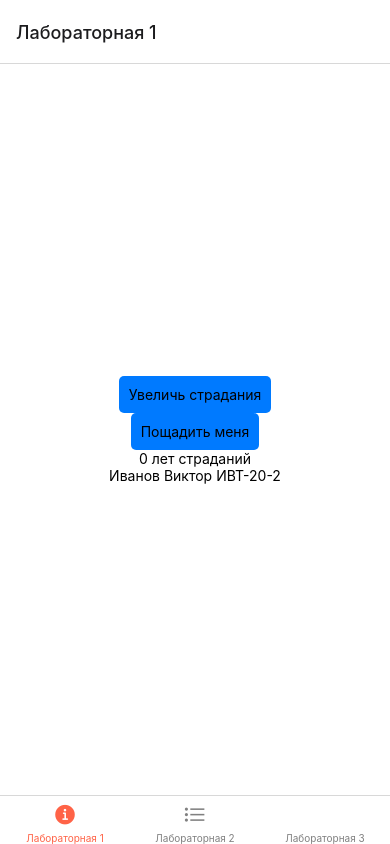
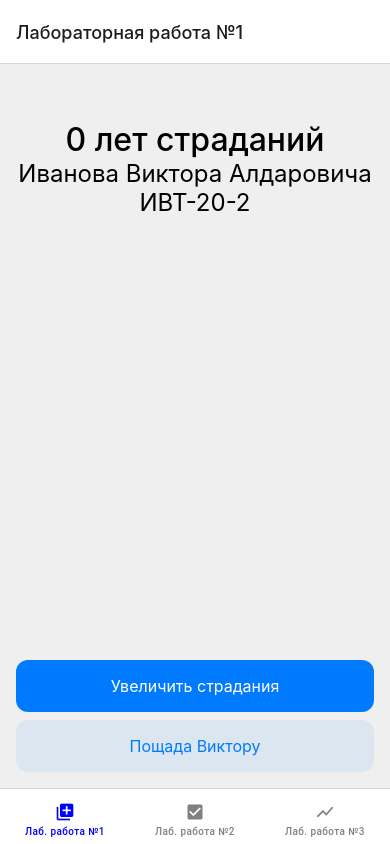
Before and after one commit to victor-ivanov-ivt20-2/mobile-develop-2023-autumn, a React Native app in the folder ivanovVictorAldarovich/: screen / in a window 390 px wide. Built offline with nearby package versions, Linux system fonts and the light colour scheme.

Commit message:
new styles

```diff
--- a/ivanovVictorAldarovich/App.js
+++ b/ivanovVictorAldarovich/App.js
@@ -1,6 +1,4 @@
-import { useState } from "react";
-import { StyleSheet, View } from "react-native";
-
+import "react-native-gesture-handler";
 import { createBottomTabNavigator } from "@react-navigation/bottom-tabs";
 import Lab1 from "./screens/Lab1";
 import Lab2 from "./screens/Lab2";
@@ -8,50 +6,76 @@ import Lab3 from "./screens/Lab3";
 
 import { NavigationContainer } from "@react-navigation/native";
 
-import Ionicons from "react-native-vector-icons/Ionicons";
+import MaterialIcons from "react-native-vector-icons/MaterialIcons";
+import { SafeAreaProvider } from "react-native-safe-area-context";
 
 const Tab = createBottomTabNavigator();
 
 export default function App() {
   return (
+    <SafeAreaProvider>
       <NavigationContainer>
         <Tab.Navigator
           screenOptions={({ route }) => ({
+            tabBarStyle: {
+              elevation: 0,
+              backgroundColor: "#fff",
+              height: 56,
+              paddingVertical: 8,
+            },
+            tabBarLabelStyle: {
+              fontFamily: "Roboto",
+              fontSize: 10,
+              letterSpacing: 0.4,
+              fontWeight: 500,
+            },
+            tabBarItemStyle: {
+              display: "flex",
+              height: 40,
+            },
             tabBarIcon: ({ focused, color, size }) => {
               let iconName;
 
-            if (route.name === "Лабораторная 1") {
-              iconName = focused
-                ? "ios-information-circle"
-                : "ios-information-circle-outline";
-            } else if (route.name === "Лабораторная 2") {
-              iconName = focused ? "ios-list" : "ios-list-outline";
+              if (route.name === "Лаб. работа №1") {
+                iconName = "queue";
+              } else if (route.name === "Лаб. работа №2") {
+                iconName = "check-box";
+              } else {
+                iconName = "show-chart";
               }
 
-            return <Ionicons name={iconName} size={size} color={color} />;
+              return <MaterialIcons name={iconName} size={20} color={color} />;
             },
-          tabBarActiveTintColor: "tomato",
+            tabBarActiveTintColor: "blue",
             tabBarInactiveTintColor: "gray",
           })}
         >
-        <Tab.Screen name="Лабораторная 1" component={Lab1} />
-        <Tab.Screen name="Лабораторная 2" component={Lab2} />
-        <Tab.Screen name="Лабораторная 3" component={Lab3} />
+          <Tab.Screen
+            name="Лаб. работа №1"
+            options={{
+              headerTitle: "Лабораторная работа №1",
+              headerTitleStyle: { textAlign: "center" },
+            }}
+            component={Lab1}
+          />
+          <Tab.Screen
+            name="Лаб. работа №2"
+            options={{
+              headerTitle: "Лабораторная работа №2",
+              headerTitleStyle: { textAlign: "center" },
+            }}
+            component={Lab2}
+          />
+          <Tab.Screen
+            name="Лаб. работа №3"
+            options={{
+              headerTitle: "Лабораторная работа №3",
+              headerTitleStyle: { textAlign: "center" },
+            }}
+            component={Lab3}
+          />
         </Tab.Navigator>
       </NavigationContainer>
+    </SafeAreaProvider>
   );
 }
-
-const styles = StyleSheet.create({
-  container: {
-    flex: 1,
-    backgroundColor: "#fff",
-    alignItems: "center",
-    justifyContent: "center",
-  },
-  button: {
-    backgroundColor: "#007AFF",
-    padding: 10,
-    borderRadius: 5,
-  },
-});
--- /dev/null
+++ b/ivanovVictorAldarovich/components/Button.js
@@ -0,0 +1,82 @@
+import { Pressable, StyleSheet, Text } from "react-native";
+
+const Button = (props) => {
+  const { onPress, title = "Title", variant = "primary" } = props;
+
+  switch (variant) {
+    case "primary":
+      return (
+        <Pressable
+          style={{ ...styles.buttonPrimary, ...styles.button }}
+          onPress={onPress}
+        >
+          <Text style={{ ...styles.textPrimary, ...styles.text }}>{title}</Text>
+        </Pressable>
+      );
+    case "secondary":
+      return (
+        <Pressable
+          style={{ ...styles.buttonSecondary, ...styles.button }}
+          onPress={onPress}
+        >
+          <Text style={{ ...styles.textSecondary, ...styles.text }}>
+            {title}
+          </Text>
+        </Pressable>
+      );
+    case "delete":
+      return (
+        <Pressable
+          style={{ ...styles.buttonDelete, ...styles.button }}
+          onPress={onPress}
+        >
+          <Text style={{ ...styles.textDelete, ...styles.text }}>
+            {title}
+          </Text>
+        </Pressable>
+      );
+    default:
+      return (
+        <Pressable
+          style={{ ...styles.buttonPrimary, ...styles.button }}
+          onPress={onPress}
+        >
+          <Text style={{ ...styles.textPrimary, ...styles.text }}>{title}</Text>
+        </Pressable>
+      );
+  }
+};
+
+const styles = StyleSheet.create({
+  button: {
+    paddingVertical: 16,
+    display: "flex",
+    justifyContent: "center",
+    borderRadius: 12,
+  },
+  buttonPrimary: {
+    backgroundColor: "#007AFF",
+  },
+  buttonSecondary: {
+    backgroundColor: "#007AFF15",
+  },
+  buttonDelete: {
+    background: "none"
+  },
+  text: {
+    fontSize: 16,
+    lineHeight: 20,
+    textAlign: "center",
+  },
+  textPrimary: {
+    color: "#fff",
+  },
+  textSecondary: {
+    color: "#007AFF",
+  },
+  textDelete: {
+    color: "#FF0000"
+  }
+});
+
+export default Button;
--- a/ivanovVictorAldarovich/package.json
+++ b/ivanovVictorAldarovich/package.json
@@ -10,13 +10,17 @@
   },
   "dependencies": {
     "@react-native-community/checkbox": "^0.5.16",
+    "@react-native-masked-view/masked-view": "0.2.9",
     "@react-navigation/bottom-tabs": "^6.5.8",
+    "@react-navigation/elements": "^1.3.19",
     "@react-navigation/native": "^6.1.7",
+    "@react-navigation/stack": "^6.3.18",
     "expo": "~49.0.10",
     "expo-checkbox": "~2.4.0",
     "expo-status-bar": "~1.6.0",
     "react": "18.2.0",
     "react-native": "0.72.4",
+    "react-native-gesture-handler": "~2.12.0",
     "react-native-safe-area-context": "^4.7.2",
     "react-native-screens": "^3.25.0",
     "react-native-vector-icons": "^10.0.0"
--- a/ivanovVictorAldarovich/screens/Lab1.js
+++ b/ivanovVictorAldarovich/screens/Lab1.js
@@ -1,6 +1,7 @@
 import { StatusBar } from "expo-status-bar";
 import { useState } from "react";
 import { StyleSheet, Text, TouchableOpacity, View } from "react-native";
+import Button from "../components/Button";
 
 const Lab1 = () => {
   const [count, setCount] = useState(0);
@@ -15,14 +16,19 @@ const Lab1 = () => {
 
   return (
     <View style={styles.container}>
-      <TouchableOpacity style={styles.button} onPress={addCount}>
-        <Text>Увеличь страдания</Text>
-      </TouchableOpacity>
-      <TouchableOpacity style={styles.button} onPress={decreseCount}>
-        <Text>Пощадить меня</Text>
-      </TouchableOpacity>
-      <Text>{count} лет страданий</Text>
-      <Text>Иванов Виктор ИВТ-20-2</Text>
+      <View style={{ paddingTop: 56 }}>
+        <Text style={{...styles.text, fontWeight: 500}}>{count} лет страданий</Text>
+        <Text style={{...styles.text, fontSize: 24}}>Иванова Виктора Алдаровича ИВТ-20-2</Text>
+      </View>
+      <View style={{paddingBottom: 16, display: 'flex', flexDirection: 'col', gap: 8}}>
+        <Button title="Увеличить страдания" onPress={addCount} />
+        <Button
+          variant="secondary"
+          title="Пощада Виктору"
+          onPress={decreseCount}
+        />
+      </View>
+
       <StatusBar style="auto" />
     </View>
   );
@@ -31,14 +37,14 @@ const Lab1 = () => {
 const styles = StyleSheet.create({
   container: {
     flex: 1,
-    backgroundColor: "#fff",
-    alignItems: "center",
-    justifyContent: "center",
+    backgroundColor: "#EFEFEF",
+    justifyContent: "space-between",
+    display: "flex",
+    paddingHorizontal: 16,
   },
-  button: {
-    backgroundColor: "#007AFF",
-    padding: 10,
-    borderRadius: 5,
+  text: {
+    fontSize: 32,
+    textAlign: "center",
   },
 });
 
--- a/ivanovVictorAldarovich/screens/Lab2.js
+++ b/ivanovVictorAldarovich/screens/Lab2.js
@@ -1,5 +1,5 @@
 import React, { useState, useEffect } from "react";
-import { StyleSheet, Text, View, FlatList } from "react-native";
+import { StyleSheet, Text, View, FlatList, Dimensions } from "react-native";
 import CheckBox from "expo-checkbox";
 
 const Lab2 = () => {
@@ -25,16 +25,27 @@ const Lab2 = () => {
 
   return (
     <View style={styles.container}>
-      <Text style={styles.title}>Тудушка</Text>
       <FlatList
-        data={todos}
+        data={[{ id: "000", title: "" }, ...todos]}
         renderItem={({ item }) => (
-          <View style={styles.todo}>
-            <CheckBox
-              value={item.completed}
-              onValueChange={() => toggleTodo(item.id)}
-              style={styles.checkbox}
-            />
+          <View
+            style={{
+              ...styles.todo,
+              height: item.id === "000" ? 8 : "auto",
+              maxWidth: Dimensions.get("window").width - 32,
+            }}
+          >
+            {item.id != "000" ? (
+              <CheckBox
+                value={item.completed}
+                onValueChange={() => toggleTodo(item.id)}
+                style={styles.checkbox}
+                color={item.completed ? "#1A73E8" : "#5F6368"}
+              />
+            ) : (
+              ""
+            )}
+
             <Text style={styles.text}>{item.title}</Text>
           </View>
         )}
@@ -47,31 +58,29 @@ const Lab2 = () => {
 const styles = StyleSheet.create({
   container: {
     flex: 1,
-    backgroundColor: "#fff",
+    backgroundColor: "#EFEFEF",
     alignItems: "center",
     justifyContent: "center",
-    padding: 20,
-  },
-  title: {
-    fontSize: 24,
-    fontWeight: "bold",
-    marginBottom: 20,
+    paddingHorizontal: 16,
   },
   todo: {
     flexDirection: "row",
-    alignItems: "center",
+    alignItems: "flex-start",
     marginBottom: 10,
+    display: "flex",
   },
   checkbox: {
     marginRight: 10,
+    color: "#1A73E8",
   },
   text: {
-    fontSize: 18,
+    fontSize: 16,
+    letterSpacing: -0.4,
   },
   completed: {
     fontSize: 18,
     textDecorationLine: "line-through",
-    color: "#888",
+    color: "#1A73E8",
   },
 });
 
--- a/ivanovVictorAldarovich/screens/Lab3.js
+++ b/ivanovVictorAldarovich/screens/Lab3.js
@@ -3,7 +3,7 @@ import Lab3Entries from "./Lab3Entries";
 
 const Lab3 = () => {
   return (
-    <View>
+    <View style={{flex: 1, paddingHorizontal: 8, backgroundColor: "#EFEFEF", justifyContent: "space-between"}}>
       <Lab3Entries />
     </View>
   );
--- a/ivanovVictorAldarovich/screens/Lab3Entries.js
+++ b/ivanovVictorAldarovich/screens/Lab3Entries.js
@@ -1,8 +1,10 @@
+import { StatusBar } from "expo-status-bar";
+import Button from "../components/Button";
 import { useState, useMemo, useEffect } from "react";
-import { Button, SafeAreaView, Text } from "react-native";
+import { View, SafeAreaView, Text, FlatList } from "react-native";
 
 const Lab3Entries = () => {
-  const [data, setData] = useState([{ Description: "wtf" }]);
+  const [data, setData] = useState([{ Description: "" }]);
 
   const fetchData = async () => {
     try {
@@ -26,24 +28,37 @@ const Lab3Entries = () => {
   }, [data]);
 
   return (
-    <SafeAreaView>
-      <Button title="Refresh" onPress={refresh} />
+    <>
+      <FlatList
+        data={[{Description: ""},...data]}
+        renderItem={({ item }) => (
+          <Text style={{lineHeight: 24}}>{item.Description}</Text>
+        )}
+      />
+      <View style={{height: 8}}>
+
+      </View>
+      <View style={{paddingBottom: 16, display: 'flex', gap: 8}}>
         <Button
-        title="useMemo"
+          title="Обновить с memo"
           onPress={async () => {
             setData(await datamemo);
           }}
         />
         <Button
-        title="delete"
+          variant="secondary"
+          title="Обновить без memo"
+          onPress={refresh}
+        />
+        <Button
+          variant="delete"
+          title="Удалить"
           onPress={() => {
             setData([]);
           }}
         />
-      {data.map((d, i) => (
-        <Text key={i}>{d.Description}</Text>
-      ))}
-    </SafeAreaView>
+      </View>
+    </>
   );
 };
 
```
Also changed, not shown: ivanovVictorAldarovich/assets/splash.png, 1 other file (tests, documents, lock files or other folders). Lines whose indentation alone changed are shown as unchanged.
